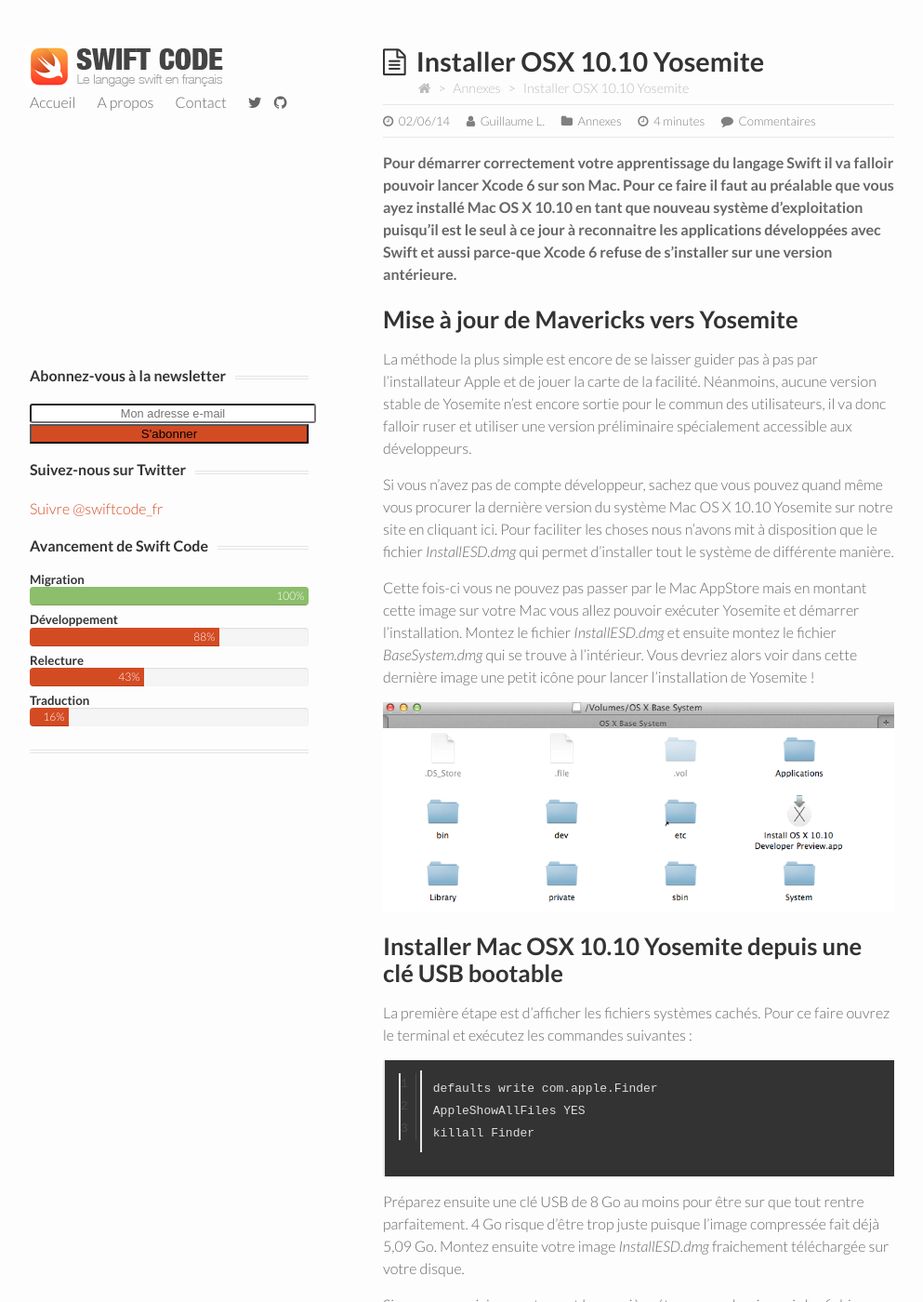
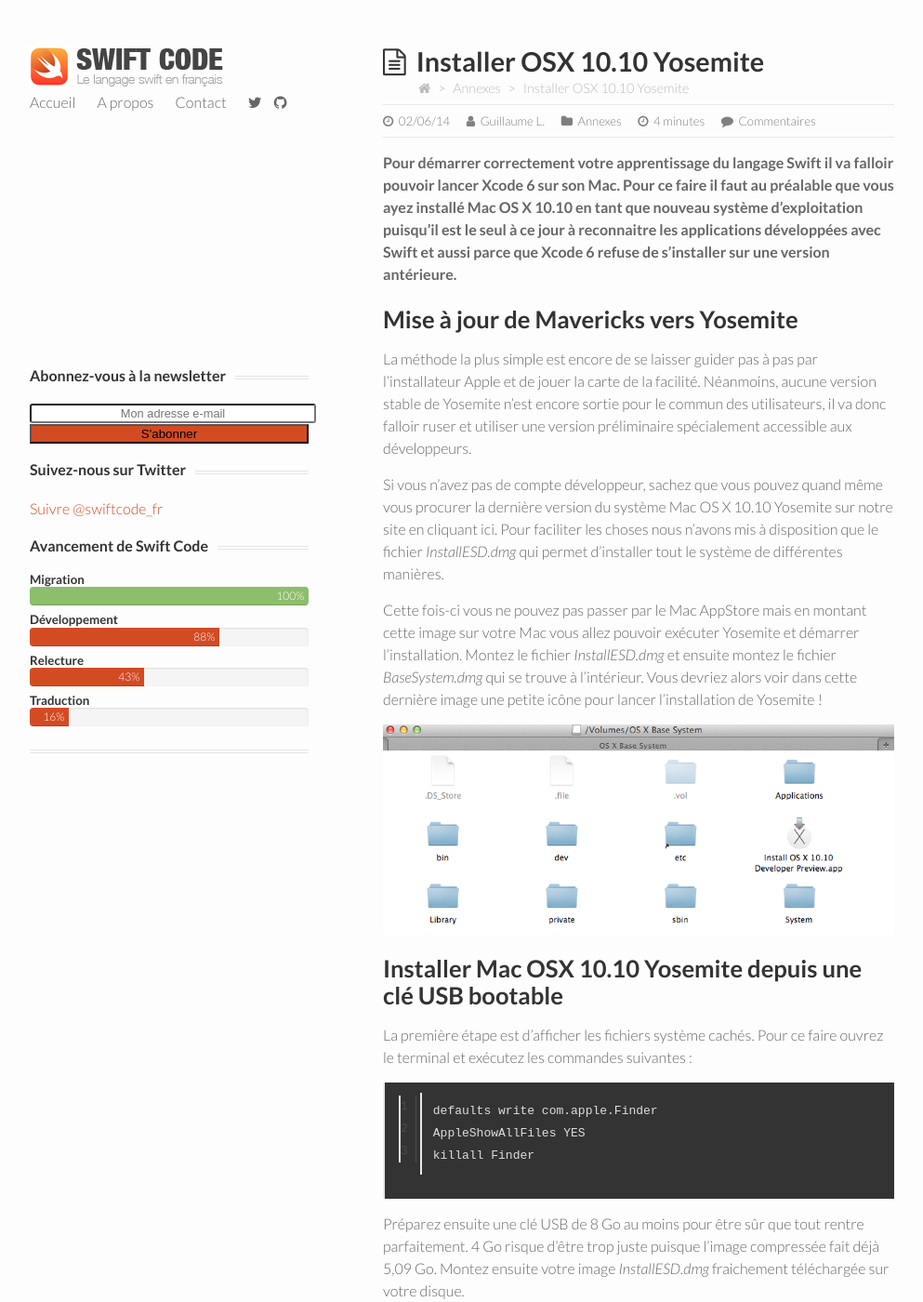
Before and after one commit to datalink747/swiftcode, a Jekyll site: the page built from _posts/2014-06-02-installer-yosemite-usb.md, in a window 1280 px wide and 1400 px high. Shown: the whole window at 93% size, without its empty margins (128-1121 px from the left). Built offline with Jekyll 4.4.1, drawn with Linux system fonts in a browser that asks for light colours; nearby versions of some CDN libraries; comment, search, counter and statistics services are not loaded; some of the changed text lies outside the part shown.

```diff
--- a/_posts/2014-06-02-installer-yosemite-usb.md
+++ b/_posts/2014-06-02-installer-yosemite-usb.md
@@ -8,21 +8,21 @@ comments: True
 permalink: /installer-yosemite-depuis-cle-usb/
 ---
 
-**Pour démarrer correctement votre apprentissage du langage Swift il va falloir pouvoir lancer Xcode 6 sur son Mac. Pour ce faire il faut au préalable que vous ayez installé Mac OS X 10.10 en tant que nouveau système d’exploitation puisqu’il est le seul à ce jour à reconnaitre les applications développées avec Swift et aussi parce-que Xcode 6 refuse de s’installer sur une version antérieure.**
+**Pour démarrer correctement votre apprentissage du langage Swift il va falloir pouvoir lancer Xcode 6 sur son Mac. Pour ce faire il faut au préalable que vous ayez installé Mac OS X 10.10 en tant que nouveau système d’exploitation puisqu’il est le seul à ce jour à reconnaitre les applications développées avec Swift et aussi parce que Xcode 6 refuse de s’installer sur une version antérieure.**
 
 ## Mise à jour de Mavericks vers Yosemite
 
 La méthode la plus simple est encore de se laisser guider pas à pas par l’installateur Apple et de jouer la carte de la facilité. Néanmoins, aucune version stable de Yosemite n’est encore sortie pour le commun des utilisateurs, il va donc falloir ruser et utiliser une version préliminaire spécialement accessible aux développeurs.
 
-Si vous n’avez pas de compte développeur, sachez que vous pouvez quand même vous procurer la dernière version du système Mac OS X 10.10 Yosemite sur notre site en cliquant ici. Pour faciliter les choses nous n’avons mit à disposition que le fichier *InstallESD.dmg* qui permet d’installer tout le système de différente manière.
+Si vous n’avez pas de compte développeur, sachez que vous pouvez quand même vous procurer la dernière version du système Mac OS X 10.10 Yosemite sur notre site en cliquant ici. Pour faciliter les choses nous n’avons mis à disposition que le fichier *InstallESD.dmg* qui permet d’installer tout le système de différentes manières.
 
-Cette fois-ci vous ne pouvez pas passer par le Mac AppStore mais en montant cette image sur votre Mac vous allez pouvoir exécuter Yosemite et démarrer l’installation. Montez le fichier *InstallESD.dmg* et ensuite montez le fichier *BaseSystem.dmg* qui se trouve à l’intérieur. Vous devriez alors voir dans cette dernière image une petit icône pour lancer l’installation de Yosemite !
+Cette fois-ci vous ne pouvez pas passer par le Mac AppStore mais en montant cette image sur votre Mac vous allez pouvoir exécuter Yosemite et démarrer l’installation. Montez le fichier *InstallESD.dmg* et ensuite montez le fichier *BaseSystem.dmg* qui se trouve à l’intérieur. Vous devriez alors voir dans cette dernière image une petite icône pour lancer l’installation de Yosemite !
 
 ![Installation Yosemite](/img/Capture-d’écran-2014-06-04-à-22.23.50.png)
 
 ## Installer Mac OSX 10.10 Yosemite depuis une clé USB bootable
 
-La première étape est d’afficher les fichiers systèmes cachés. Pour ce faire ouvrez le terminal et exécutez les commandes suivantes :
+La première étape est d’afficher les fichiers système cachés. Pour ce faire ouvrez le terminal et exécutez les commandes suivantes :
 
 {% highlight bash linenos %}
 defaults write com.apple.Finder
@@ -30,11 +30,11 @@ AppleShowAllFiles YES
 killall Finder
 {% endhighlight %}
 
-Préparez ensuite une clé USB de 8 Go au moins pour être sur que tout rentre parfaitement. 4 Go risque d’être trop juste puisque l’image compressée fait déjà 5,09 Go. Montez ensuite votre image *InstallESD.dmg* fraichement téléchargée sur votre disque.
+Préparez ensuite une clé USB de 8 Go au moins pour être sûr que tout rentre parfaitement. 4 Go risque d’être trop juste puisque l’image compressée fait déjà 5,09 Go. Montez ensuite votre image *InstallESD.dmg* fraichement téléchargée sur votre disque.
 
 Si vous avez suivi correctement la première étape vous devriez voir les fichiers cachés de cette image, ils sont légèrement plus opaques que les autres. Parmi eux se trouve une autre image nommée *BaseSystem.dmg* qu’il va falloir restaurer sur la clé USB grâce à l’utilitaire de disque.
 
-Votre clé USB est maintenant restaurée et s’appelle *OS X Base System*, ouvrez là. Naviguez dans *System/Installation*, vous devriez voir un raccourci vers *Packages*. Supprimez ce raccourci et copiez le vrai dossier *Packages* qui se trouve à la racine de l’image *InstallESD.dmg* au même endroit. Voilà votre clé USB est prête.
+Votre clé USB est maintenant restaurée et s’appelle *OS X Base System*, ouvrez-la. Naviguez dans *System/Installation*, vous devriez voir un raccourci vers *Packages*. Supprimez ce raccourci et copiez le vrai dossier *Packages* qui se trouve à la racine de l’image *InstallESD.dmg* au même endroit. Voilà votre clé USB est prête.
 
 Pour démarrer sur cette clé USB, redémarrez votre Mac et maintenez la touche <kbd>ALT</kbd> enfoncée à partir du démarrage de l’ordinateur. Vous devriez normalement pouvoir sélectionner votre clé USB et lancer l’installation de Yosemite. Pour la suite, rien de compliqué, il suffit de suivre les étapes une par une jusqu’à la fin de l’installation.
 
```
Also changed, not shown: other parts of _posts/2014-06-02-installer-yosemite-usb.md (+1 -1 lines), _posts/2014-06-02-antiseche-swift.md (+3 -3 lines), _posts/2014-06-02-introduction-swift.md (+2 -2 lines).
